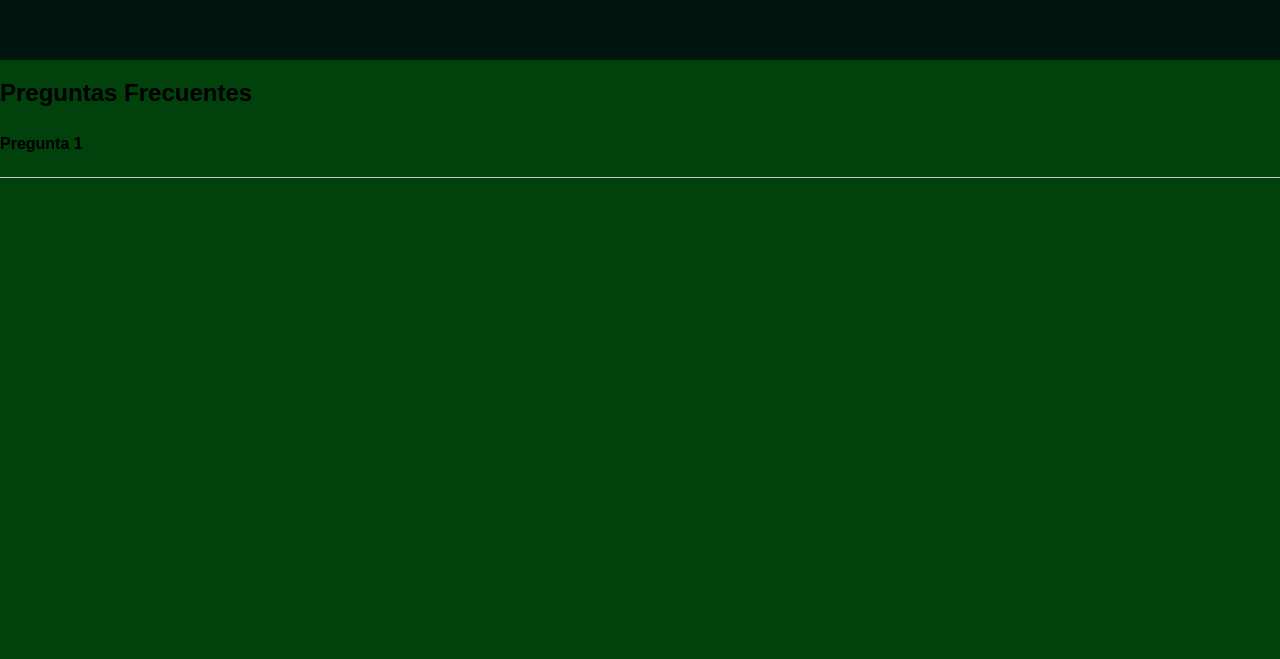
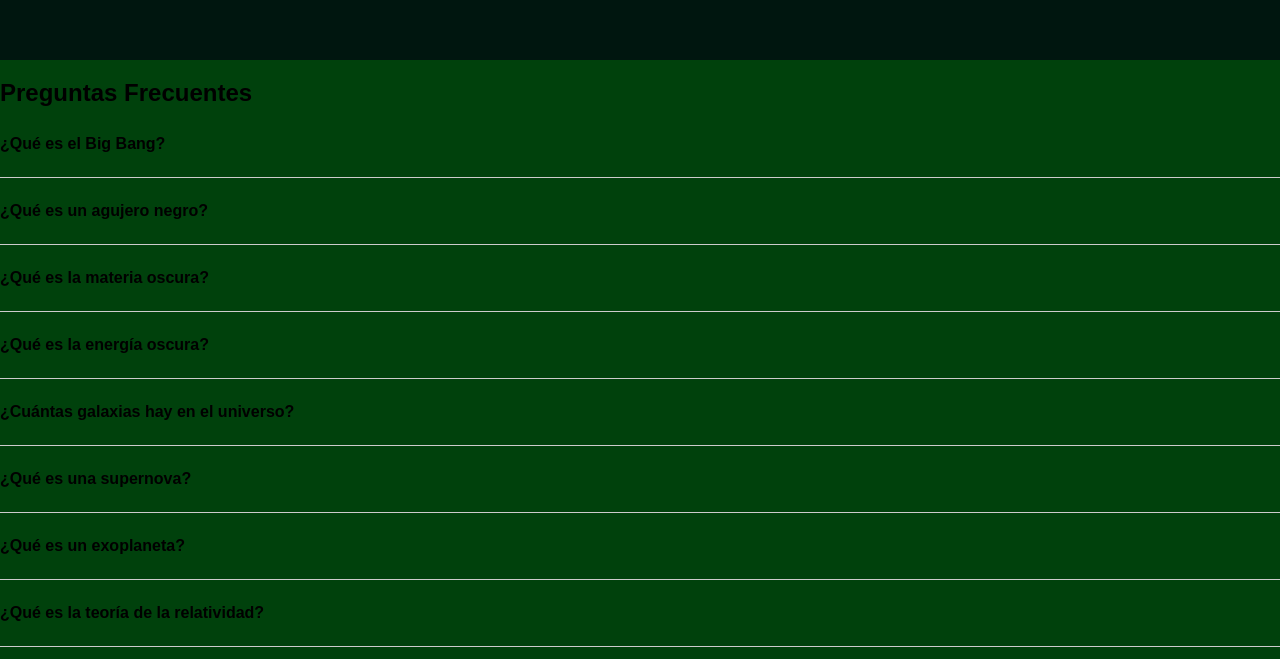
Before and after one commit to lalodsi/servipoda, a React (Vite) app: page / in a window 1280 px wide. Shown: the part 3188-3847 px from the top of the page. Before the commit the page ends 3382 px from the top, so only its background shows below. Built offline with nearby package versions, Linux system fonts and the light colour scheme.

Commit message:
Created Faq list and add some questions about space

```diff
--- /dev/null
+++ b/src/components/FaqList/index.tsx
@@ -0,0 +1,15 @@
+import React from 'react'
+import FaqItem from './FaqItem'
+
+interface FaqListProps{
+    items: {question: string, answer: string}[]
+}
+
+const FaqList: React.FC<FaqListProps>= (props) => {
+    const { items } = props
+  return items.map(item => (
+    <FaqItem {...item} />
+))
+}
+
+export default FaqList
--- a/src/sections/Questions.tsx
+++ b/src/sections/Questions.tsx
@@ -1,11 +1,51 @@
 import React from 'react'
-import FaqItem from '../components/FaqItem'
+import FaqList from '../components/FaqList/'
+
+interface Question{
+    question: string;
+    answer: string;
+}
+
+const questions: Question[] = [
+    {
+        question: "¿Qué es el Big Bang?",
+        answer: "El Big Bang es la teoría que explica el origen del universo, según la cual toda la materia y energía del universo estaban concentradas en un solo punto extremadamente denso y caliente que comenzó a expandirse hace aproximadamente 13.8 mil millones de años."
+      },
+      {
+        question: "¿Qué es un agujero negro?",
+        answer: "Un agujero negro es una región del espacio donde la gravedad es tan fuerte que nada, ni siquiera la luz, puede escapar de ella. Se forma cuando una estrella masiva colapsa al final de su ciclo de vida."
+      },
+      {
+        question: "¿Qué es la materia oscura?",
+        answer: "La materia oscura es una forma de materia que no emite, absorbe ni refleja luz, por lo que no puede ser observada directamente. Sin embargo, su existencia se infiere a partir de los efectos gravitacionales que ejerce sobre la materia visible en el universo."
+      },
+      {
+        question: "¿Qué es la energía oscura?",
+        answer: "La energía oscura es una forma de energía que se cree está impulsando la expansión acelerada del universo. Aunque no se comprende completamente, constituye aproximadamente el 68% del contenido total del universo."
+      },
+      {
+        question: "¿Cuántas galaxias hay en el universo?",
+        answer: "Se estima que hay más de 2 billones de galaxias en el universo observable. Cada galaxia contiene millones o incluso miles de millones de estrellas."
+      },
+      {
+        question: "¿Qué es una supernova?",
+        answer: "Una supernova es una explosión estelar masiva que ocurre al final del ciclo de vida de una estrella. Esta explosión libera una gran cantidad de energía y puede superar en brillo a la galaxia entera por un corto período de tiempo."
+      },
+      {
+        question: "¿Qué es un exoplaneta?",
+        answer: "Un exoplaneta es un planeta que orbita una estrella fuera de nuestro sistema solar. Hasta la fecha, se han descubierto miles de exoplanetas en la Vía Láctea."
+      },
+      {
+        question: "¿Qué es la teoría de la relatividad?",
+        answer: "La teoría de la relatividad es una teoría formulada por Albert Einstein que describe cómo el espacio y el tiempo están interrelacionados y cómo la gravedad afecta el movimiento de los objetos en el universo."
+      }
+]
 
 const Questions = () => {
   return (
     <>
         <h2>Preguntas Frecuentes</h2>
-        <FaqItem question='Pregunta 1' answer='Respuesta 1' />
+        <FaqList items={questions} />
     </>
   )
 }
```
Also changed, not shown: src/components/FaqList/FaqItem/index.tsx (renamed from src/components/FaqItem/index.tsx), src/components/FaqList/FaqItem/styles.scss (renamed from src/components/FaqItem/styles.scss), src/styles/Questions.scss (added).
